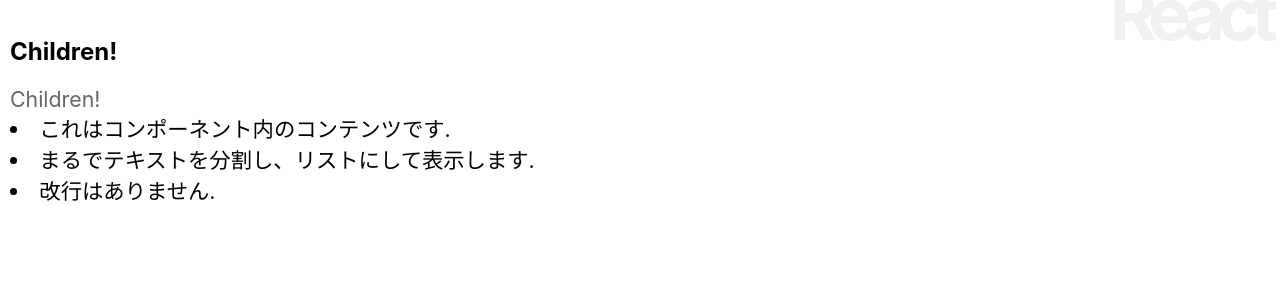
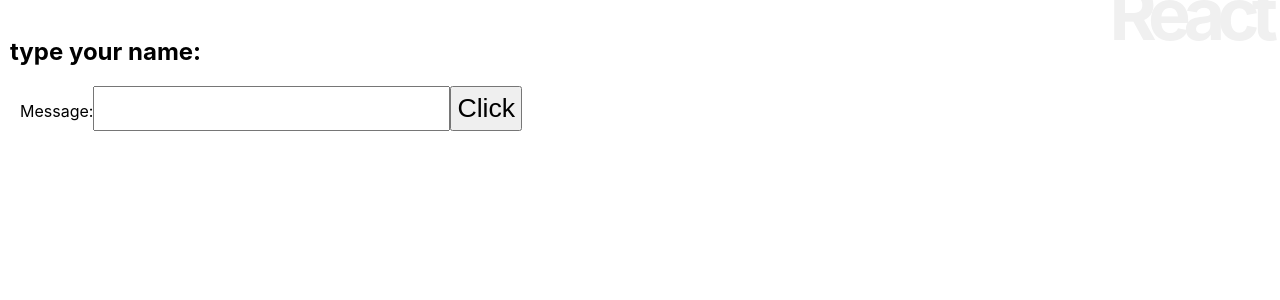
Before and after one commit to hondayuki0606/react-app, a React (Create React App) app: page / in a window 1280 px wide. Shown: the top 300 px of the page. Built offline with nearby package versions, Linux system fonts and the light colour scheme.

Commit message:
onSubmitとpreventDefault P171

```diff
--- a/src/App.js
+++ b/src/App.js
@@ -10,63 +10,50 @@
     fontSize:"20pt",
     color:"#900",
     margin:"20px 0px",
+    padding:"5px",
+  }
+  inputStyle = {
+    fontSize:"20pt",
     padding:"5px"
   }
+
   constructor(props){
     super(props);
     this.state = {
       message:'type your name:'
     };
-    this.doChange = this.dochange = this.doChange.bind(this);
-    this.doSubmit = this.dochange = this.doSubmit.bind(this);
+    this.doChange = this.doChange.bind(this);
+    this.doSubmit = this.doSubmit.bind(this);
   }
 
    doChange(event) {
      this.input = event.target.value;
    }
 
-   doSubmit(event) {
+   doSubmit(event){
      this.setState({
-       messaga: 'Hello, ' + this.input + '!!'
+       message: 'Hello, ' + this.input + '!!'
      });
+     // 下記をコメントアウトするとページが再ロードされてしまう
+     // このメソッドはイベントを消費するメソッドです。
+     // 消費というのは、これで発生したイベントをなくすという意味です。
+     // イベントをなくすと、もう実際にフォームが送信されることはなくなります。
      event.preventDefault();
    }
+
    render(){
     return <div>
       <h1>React</h1>
-      <Message title="Children!">
-        これはコンポーネント内のコンテンツです。
-        まるでテキストを分割し、リストにして表示します。
-        改行はありません。
-      </Message>
+      <h2>{this.state.message}</h2>
+      <form onSubmit={this.doSubmit}>
+       <label>
+        <span style={this.inputStyle}></span>Message:
+         <input type="text" style={this.inputStyle}
+         onChange={this.doChange} />
+       </label>
+       <input type="submit" style={this.inputStyle} value="Click" />
+      </form>
     </div>;
   }
 }
-
-class Message extends Component {
-
-  li = {
-    fontSize:"16pt",
-  }
-  render(){
-    let content = this.props.children;
-    let arr = content.split('。');
-    let arr2 = [];
-    for(let i = 0; i < arr.length;i++){
-      if(arr[i].trim() != ''){
-        arr2.push(arr[i]);
-      }
-    }
-    let list = arr2.map((value,key)=>(
-      <li style={this.li} key={key}>{value}.</li>)
-    );
-    return (
-      <div>
-        <h2>{this.props.title}</h2>
-        <p style={this.title}>{this.props.title}</p>
-        <o>{list}</o>
-      </div>
-    )
-  }
-}
 export default App;
```
